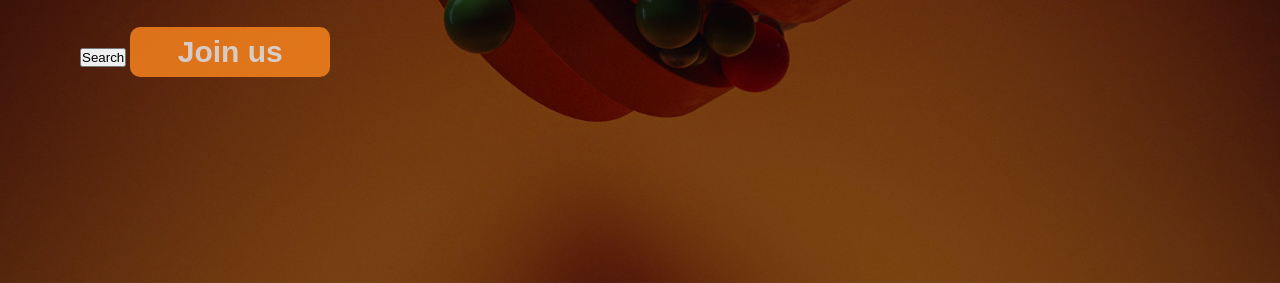
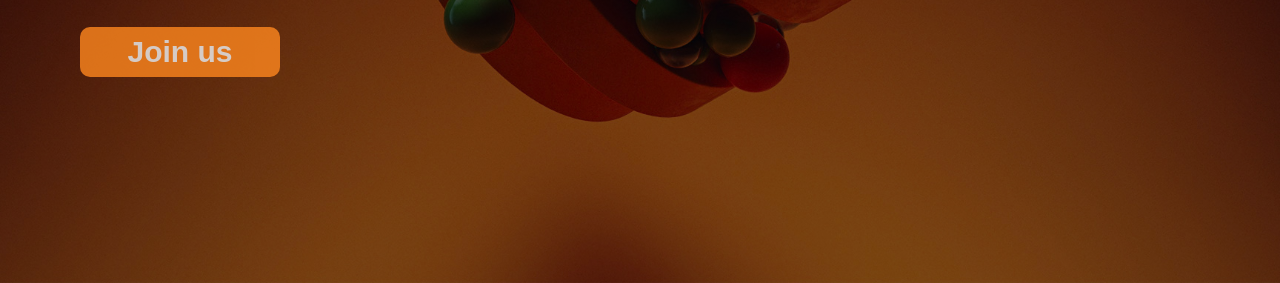
Before and after one commit to Gabrigit01/My-first-projet, a plain HTML site: page index.html in a window 1280 px wide. Shown: the part 517-800 px from the top of the page. Drawn offline with Linux system fonts and the light colour scheme.

Commit message:
Update index.html

```diff
--- a/index.html
+++ b/index.html
@@ -26,7 +26,6 @@
         <div class="content">
             <h1>Web Design & <br> <span>Development</span> <br>Course</h1>
             <p class="par">Lorem ipsum dolor sit amet consectetur adipisicing elit. Natus corrupti eaque numquam, fuga sed est. Animi ipsum ad aliquam tempora soluta id, perspiciatis iusto, molestiae quod pariatur velit, delectus eveniet!Lorem Lorem ipsum dolor sit amet consectetur adipisicing elit. Rerum est voluptas consectetur, eaque eius, doloribus eveniet ipsa fugiat nam aliquid itaque quam magni ab facere laboriosam.</p>
-            <button class="searchbutton" type="button">Search</button>
             <button class="actionbutton" type="button">Join us</button>
         </div>
     </div>
```
